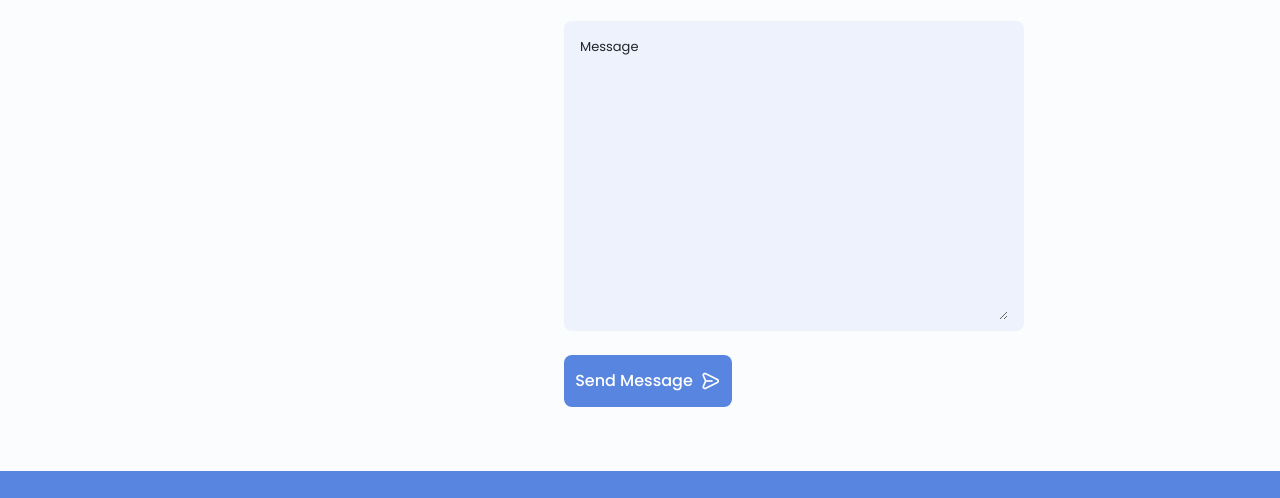
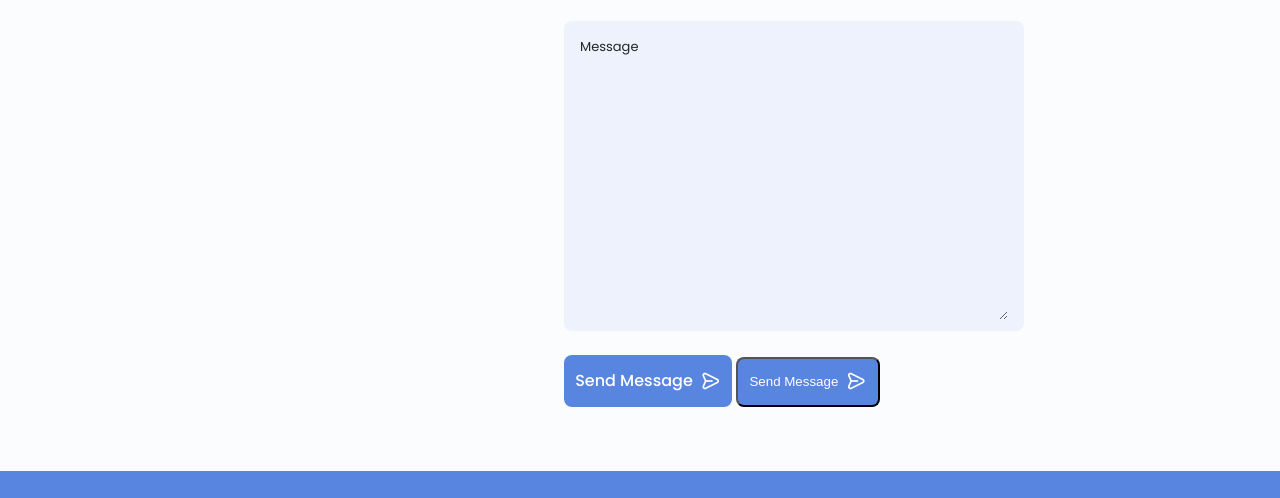
Before and after one commit to ArmandoLazalde/WebPortfolio, a plain HTML site: page index.html in a window 1280 px wide. Shown: the part 3808-4306 px from the top of the page. Drawn offline with nearby package versions, Linux system fonts and the light colour scheme.

Commit message:
Add files via upload

```diff
--- a/index.html
+++ b/index.html
@@ -518,10 +518,14 @@
                         </div>
 
                         <div>
-                            <a button type="submit" class="button button--flex">
+                            <a href ="#" type="submit" class="button button--flex">
                                 Send Message
                                 <i class="uil uil-message button__icon"></i>
                             </a>
+                            <button type="submit" class="button button--flex">
+                                Send Message
+                                <i class="uil uil-message button__icon"></i>
+                            </button>
                     </form>
                 </div>
             </section>
```
